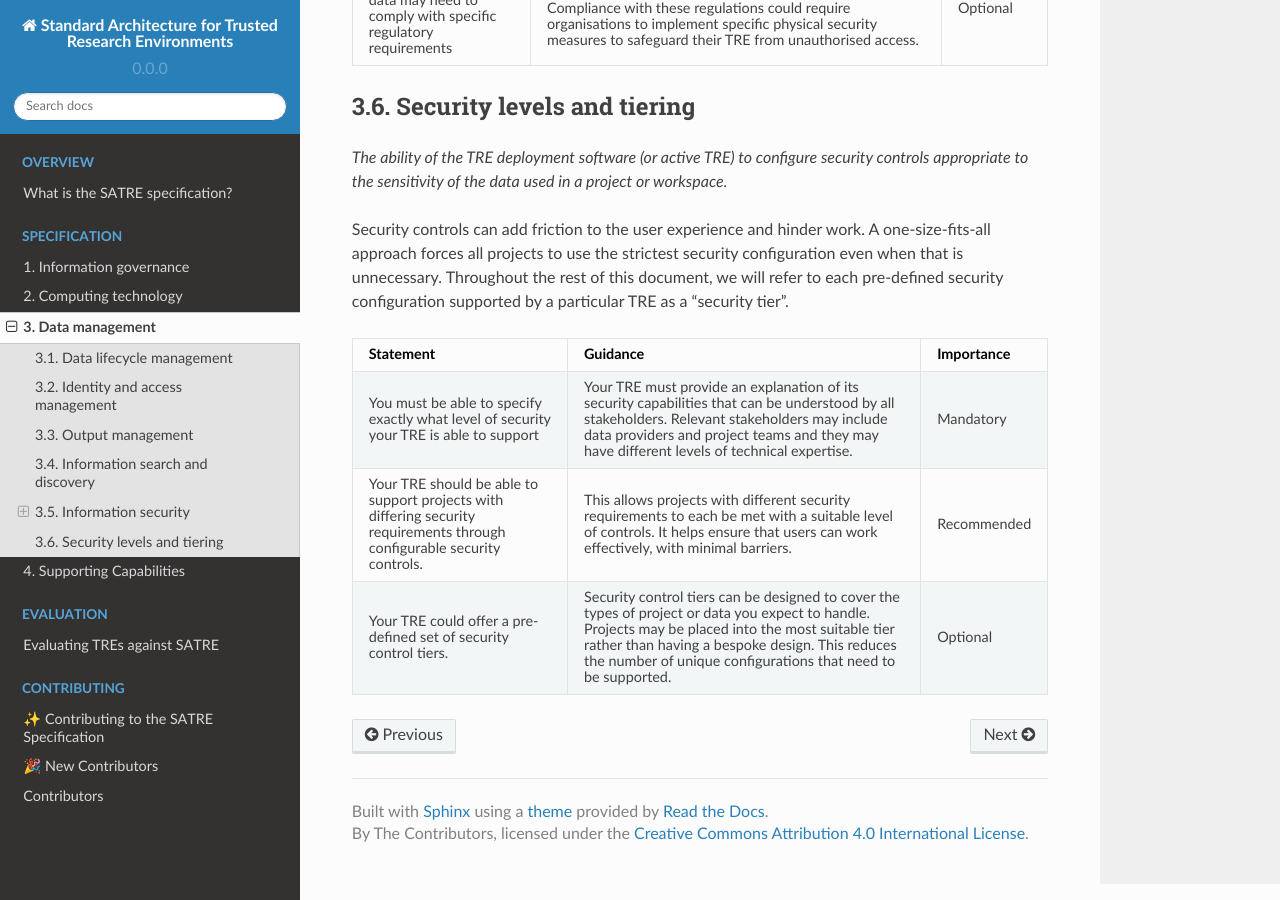
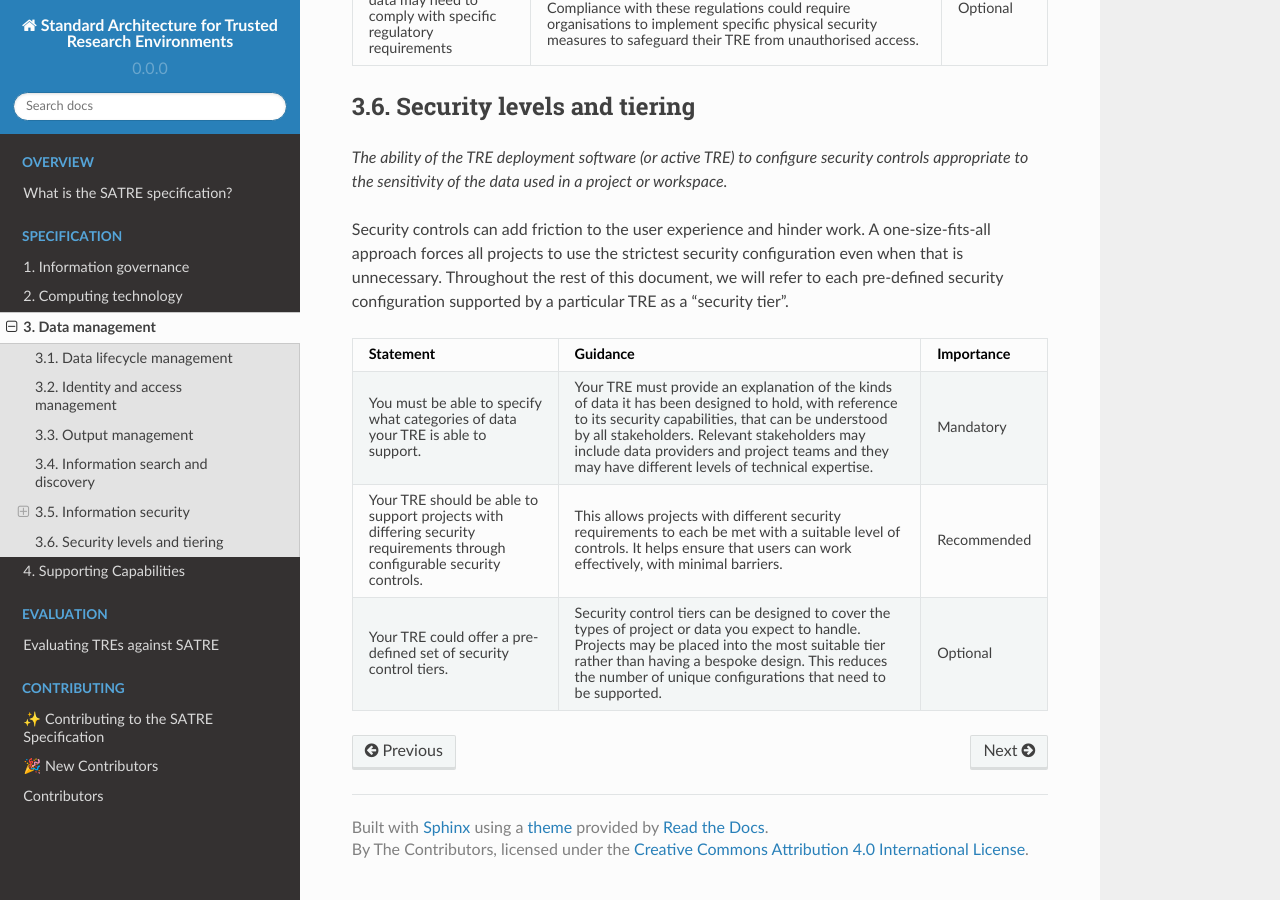
Before and after one commit to sa-tre/satre-specification, a Sphinx documentation site: the page built from docs/source/pillars/data_management.md, in a window 1280 px wide and 900 px high, scrolled down 6194 px. Built offline with Sphinx 7.4.7 and the Read the Docs theme 2.0.0, drawn with Linux system fonts in a browser that asks for light colours.

Commit message:
Change focus of component
Adjusted the presentation of a component away from the technical aspects
of security and towards the suitability of a TRE for different
types/levels of data.

```diff
--- a/docs/source/pillars/data_management.md
+++ b/docs/source/pillars/data_management.md
@@ -291,8 +291,8 @@ Throughout the rest of this document, we will refer to each pre-defined security
 * - Statement
   - Guidance
   - Importance
-* - You must be able to specify exactly what level of security your TRE is able to support
-  - Your TRE must provide an explanation of its security capabilities that can be understood by all stakeholders.
+* - You must be able to specify what categories of data your TRE is able to support.
+  - Your TRE must provide an explanation of the kinds of data it has been designed to hold, with reference to its security capabilities, that can be understood by all stakeholders.
     Relevant stakeholders may include data providers and project teams and they may have different levels of technical expertise.
   - Mandatory
 * - Your TRE should be able to support projects with differing security requirements through  configurable security controls.
```
